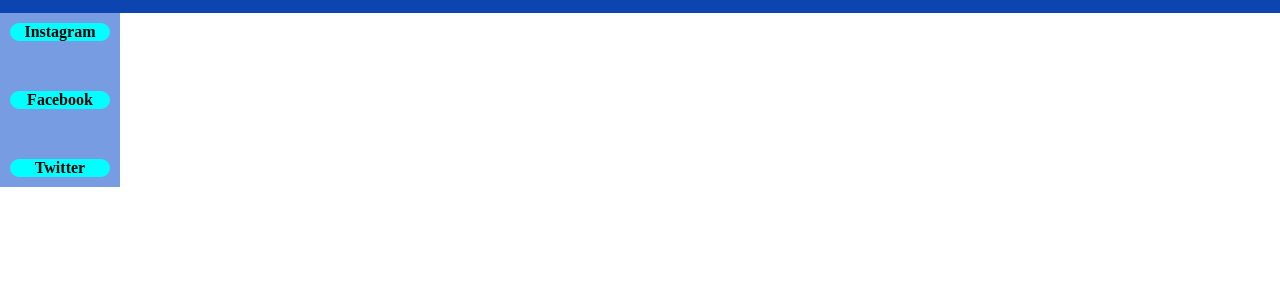
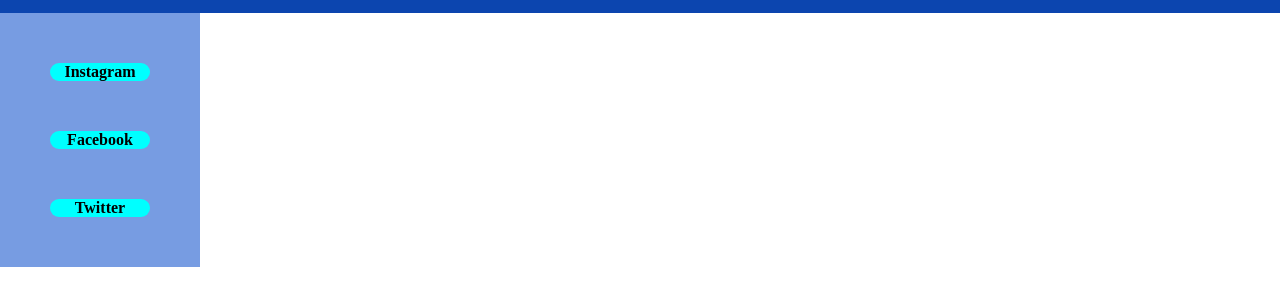
Before and after one commit to BobSkywalker/Curso-Javascript-Puro, a website: page Pratica/Hamburguer Menu/index.html in a window 1280 px wide. Both pictures are taken after a click on the button "Menu". Shown: the part 51-356 px from the top of the page. Drawn offline with Linux system fonts and the light colour scheme.

Commit message:
Hamburguer

```diff
--- a/Pratica/Hamburguer Menu/index.html
+++ b/Pratica/Hamburguer Menu/index.html
@@ -16,14 +16,14 @@
       </nav>
     </header>
 
-    <div class="hamburguer-content">
-      <div class="container">
+
+      <div class="container" id="container">
         <ul class="content" id="conteudo">
           <li class="bord">Instagram</li>
           <li class="bord">Facebook</li>
           <li class="bord">Twitter</li>
         </ul>
       </div>
-    </div>
+
   </body>
 </html>
--- a/Pratica/Hamburguer Menu/main.js
+++ b/Pratica/Hamburguer Menu/main.js
@@ -1,6 +1,17 @@
 const botao = document.getElementById("botao");
-const conteudo = document.getElementById("conteudo");
+const conteudo = document.getElementById("container");
+let isMenuOpen = false;
 
 botao.addEventListener("click", () => {
   conteudo.classList.toggle("active");
+
+  /*if(!isMenuOpen){ // Colocando o ! no inicio da variavel ele inverte o valor dela caso for numeros, booleanos, stingy
+        conteudo.classList.toggle('active')
+       conteudo.classList.remove('deactive')
+        isMenuOpen = true
+    } else {
+        conteudo.classList.remove('active')
+        conteudo.classList.toggle('deactive')
+        isMenuOpen = false
+    }*/
 });
--- a/Pratica/Hamburguer Menu/style.css
+++ b/Pratica/Hamburguer Menu/style.css
@@ -25,14 +25,13 @@
   background-color: rgb(119, 156, 226);
   color: rgb(0, 0, 0);
   font-weight: 700;
-  padding: 10px;
   display: flex;
   flex-direction: column;
   gap: 50px;
   text-align: center;
-  display: none;
-  transition: 0.5s ease-in-out;
   justify-content: flex-end;
+  padding: 50px;
+  /* animation: slideOut 1s ease-in-out; */
 }
 .content li {
   background-color: aqua;
@@ -41,6 +40,13 @@
   list-style: none;
   border-radius: 10px;
   cursor: pointer;
+}
+.container {
+  display: flex;
+  transition: 0.5s ease-in-out;
+  overflow: hidden;
+  width: 0px;
+  transition: width 0.5s ease-in-out;
 }
 .hamburguer {
   padding: 6px;
@@ -51,11 +57,30 @@
   font-weight: 600;
   cursor: pointer;
 }
-.hamburguer-content {
+.container.active {
   width: 200px;
-  height: 300px;
-  display: flex;
+  /* animation: slideIn 1s ease-in-out; */
 }
-.content.active {
-  display: flex;
+@keyframes slideIn {
+  from {
+    transform: translateX(-200px);
+  }
+  to {
+    transform: translateX(0px);
+  }
 }
+
+/* .content.deactive {
+   animation: slideOut 1s ease-in-out;
+  transition: 0.5s ease-in-out;
+  display: none;
+} */
+
+/* @keyframes slideOut {
+  from {
+    transform: translateX(0px);
+  }
+  to {
+    transform: translateX(-200px);
+  }
+} */
```
Also changed, not shown: 1 other file.
